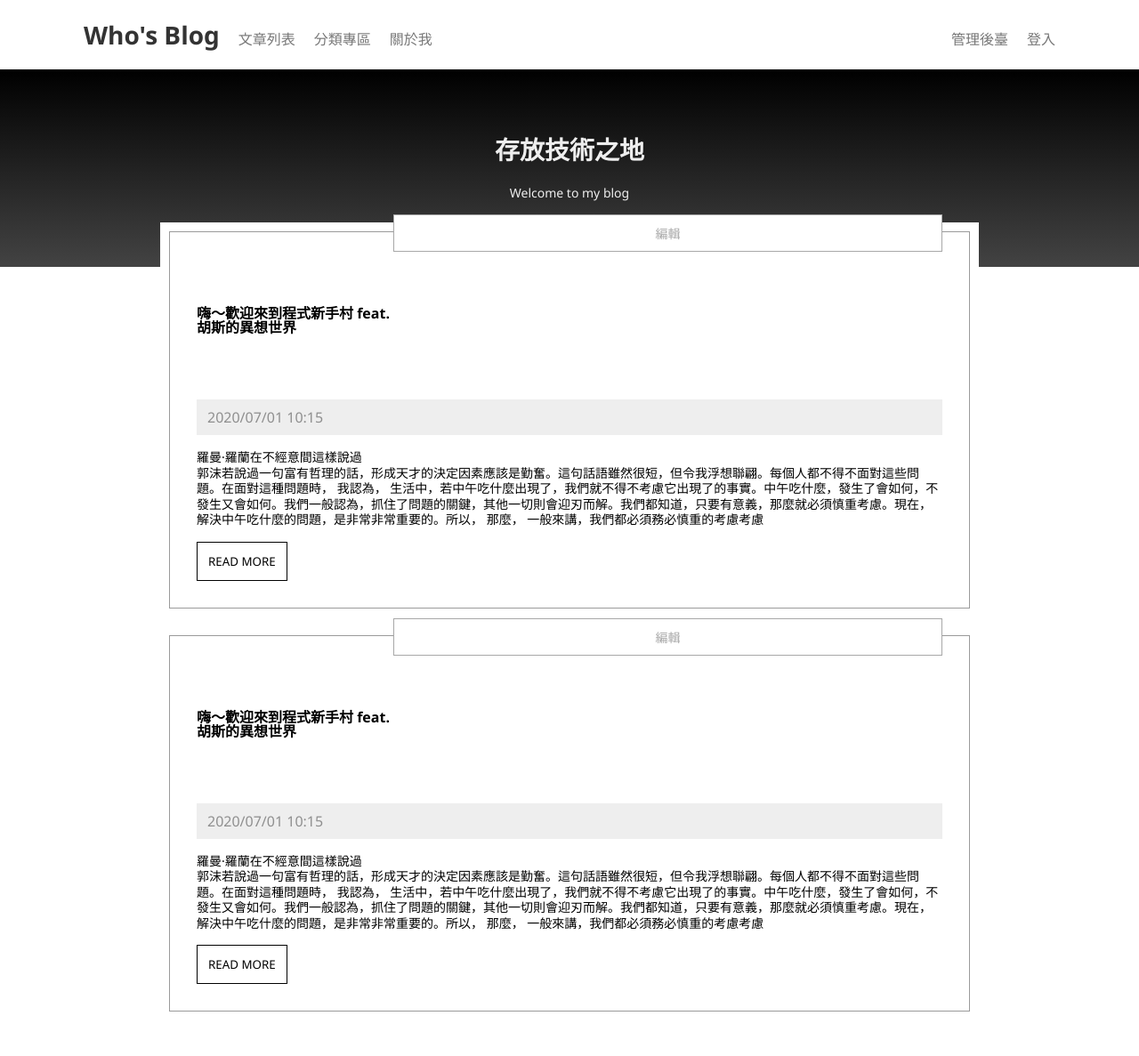
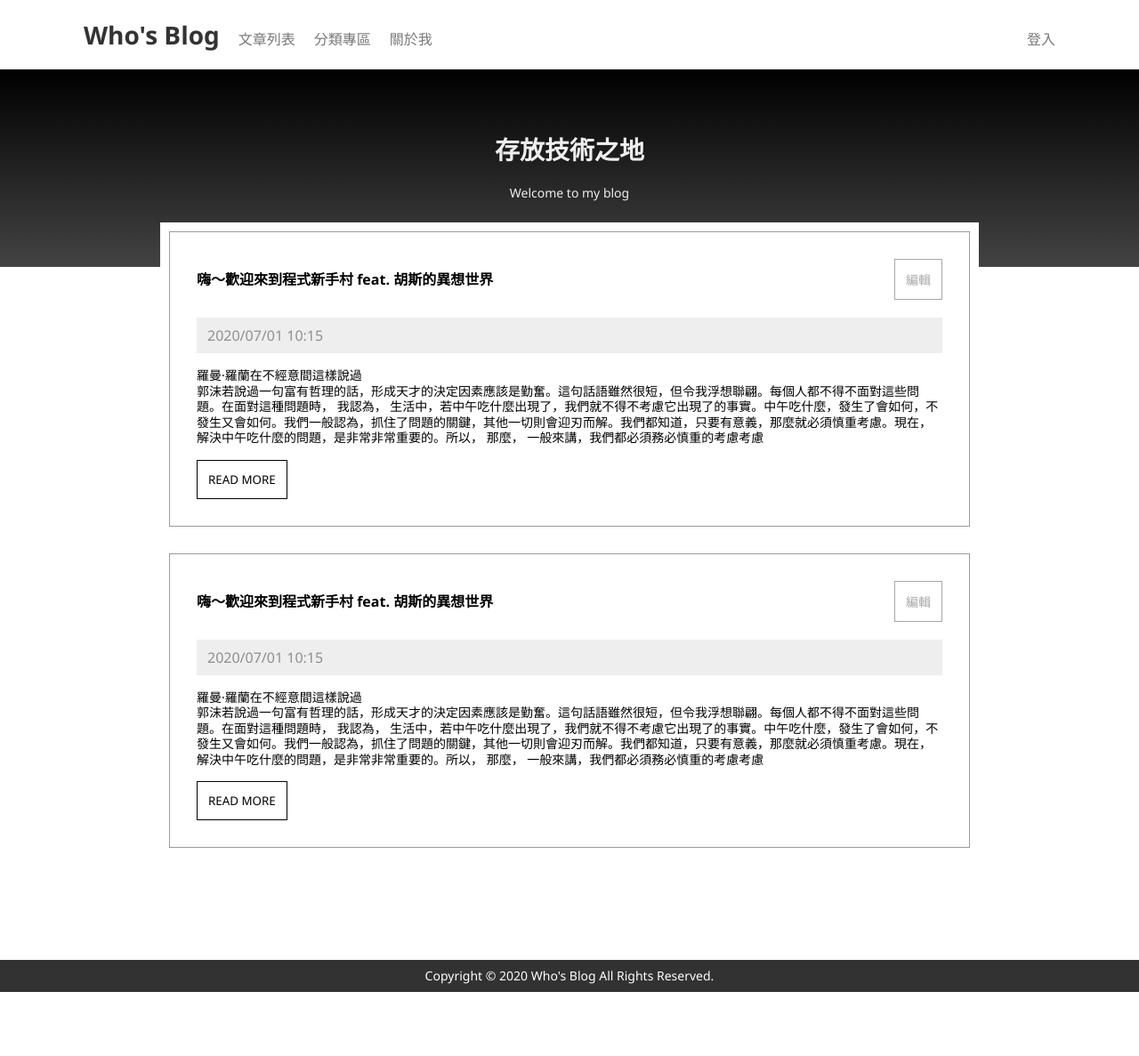
Before and after one commit to MoreCoke/php-blog, a PHP site: page / in a window 1280 px wide. Shown: the top 1187 px of the page at 89% size. After the commit the page ends 1115 px from the top, so only its background shows below. Run offline with PHP 8.4, Linux system fonts and the light colour scheme.

Commit message:
Style duplicated css

```diff
--- a/css/index.css
+++ b/css/index.css
@@ -90,7 +90,7 @@ body {
   font-weight: bold;
 }
 
-.blog-block__edit {
+.blog-block__edit-btn {
   border: 1px solid #a8a8a8;
   border-radius: 0;
   color: #a8a8a8;
--- a/index.php
+++ b/index.php
@@ -24,9 +24,9 @@ $username = isset($_SESSION['username']) ? $_SESSION['username'] : null;
     </ul>
     <ul class="blog-navlist">
       <?php if ($username) { ?>
+        <li><a class="blog-navlist__item" href="admin.php">管理後臺</a></li>
         <li><a class="blog-navlist__item" href="handle_logout.php">登出</a></li>
       <?php } else { ?>
-        <li><a class="blog-navlist__item" href="">管理後臺</a></li>
         <li><a class="blog-navlist__item" href="login.php">登入</a></li>
       <?php } ?>
     </ul>
@@ -42,7 +42,7 @@ $username = isset($_SESSION['username']) ? $_SESSION['username'] : null;
           <div class="blog-block__title">
             嗨～歡迎來到程式新手村 feat. 胡斯的異想世界
           </div>
-          <button class="blog-block__edit">編輯</button>
+          <button class="blog-block__edit-btn">編輯</button>
         </div>
         <div class="blog-block__time">2020/07/01 10:15</div>
         <div class="blog-block__content">
@@ -59,7 +59,7 @@ $username = isset($_SESSION['username']) ? $_SESSION['username'] : null;
           <div class="blog-block__title">
             嗨～歡迎來到程式新手村 feat. 胡斯的異想世界
           </div>
-          <button class="blog-block__edit">編輯</button>
+          <button class="blog-block__edit-btn">編輯</button>
         </div>
         <div class="blog-block__time">2020/07/01 10:15</div>
         <div class="blog-block__content">
```
